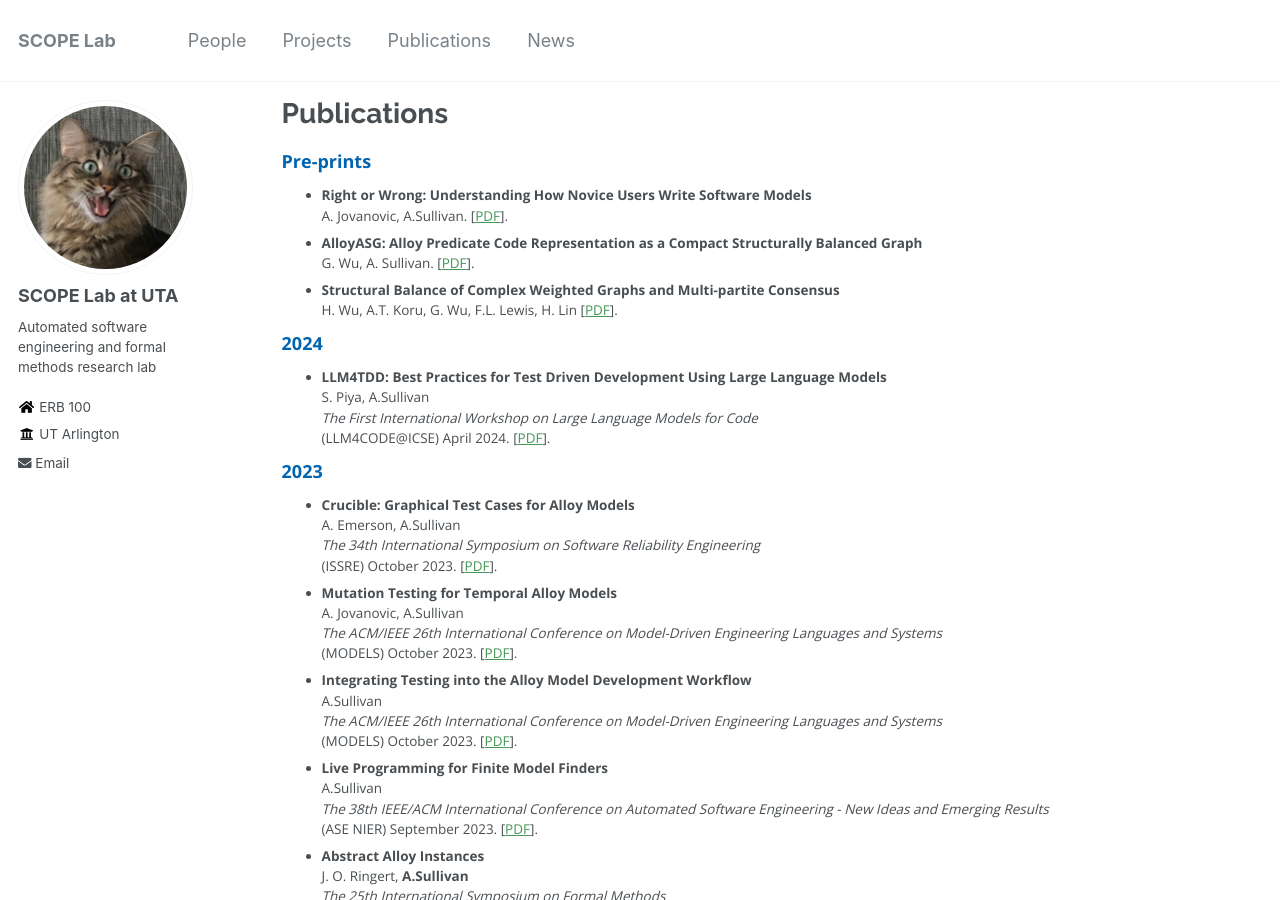
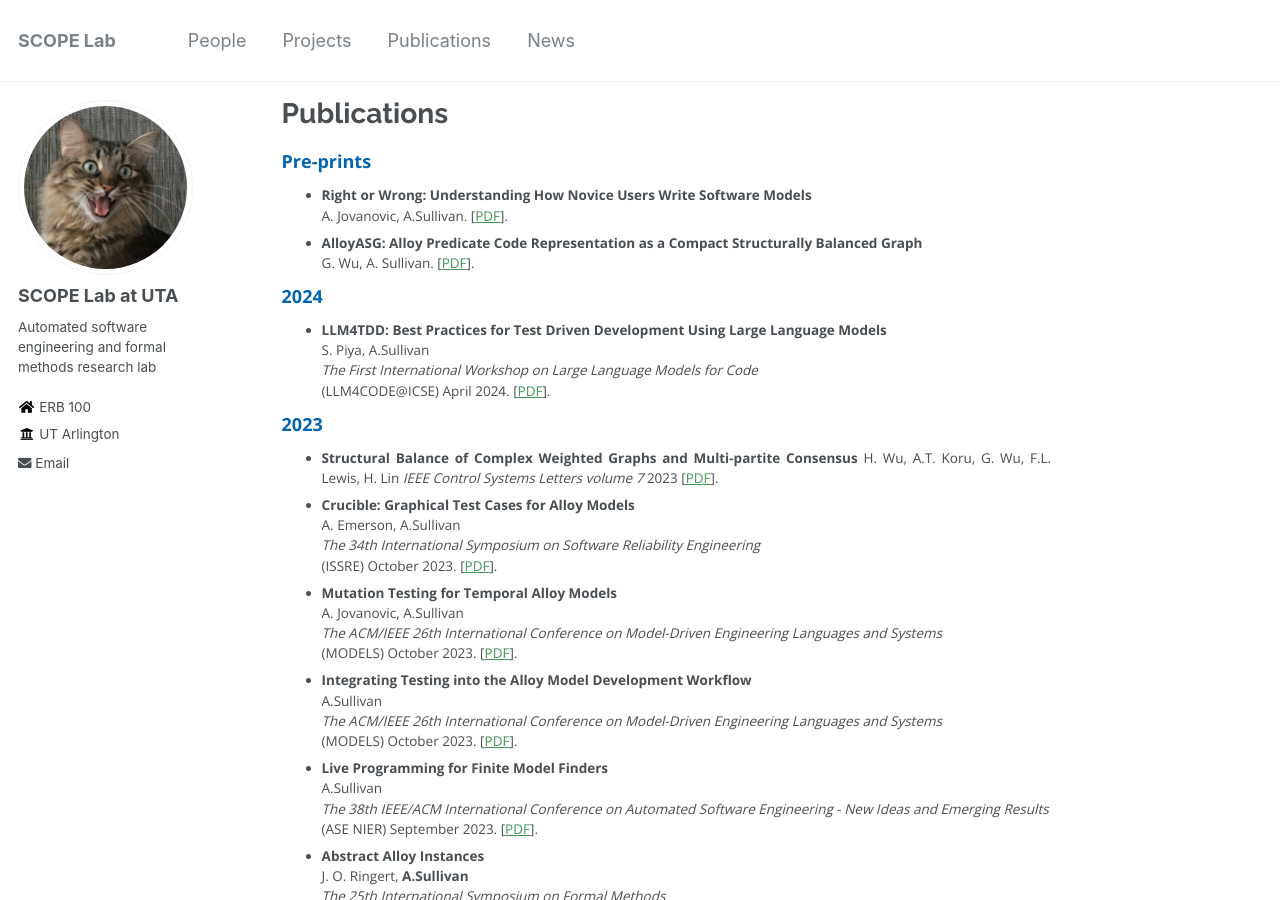
Before and after one commit to SCOPELabUTA/SCOPELabUTA.github.io, a Jekyll site: the page built from _pages/publications.md, in a window 1280 px wide and 900 px high. Built offline with Jekyll 4.4.1, drawn with Linux system fonts in a browser that asks for light colours.

Commit message:
Update publications.md

```diff
--- a/_pages/publications.md
+++ b/_pages/publications.md
@@ -21,6 +20,10 @@ _The First International Workshop on Large Language Models for Code_
 
 ### 2023
 
+* **Structural Balance of Complex Weighted Graphs and Multi-partite Consensus**
+H. Wu, A.T. Koru, G. Wu, F.L. Lewis, H. Lin
+_IEEE Control Systems Letters volume 7_
+2023 \[[PDF](https://arxiv.org/abs/2311.04389)\].
 * **Crucible: Graphical Test Cases for Alloy Models**
 A. Emerson, A.Sullivan
 _The 34th International Symposium on Software Reliability Engineering_
```
Also changed, not shown: other parts of _pages/publications.md (+1 -2 lines).
